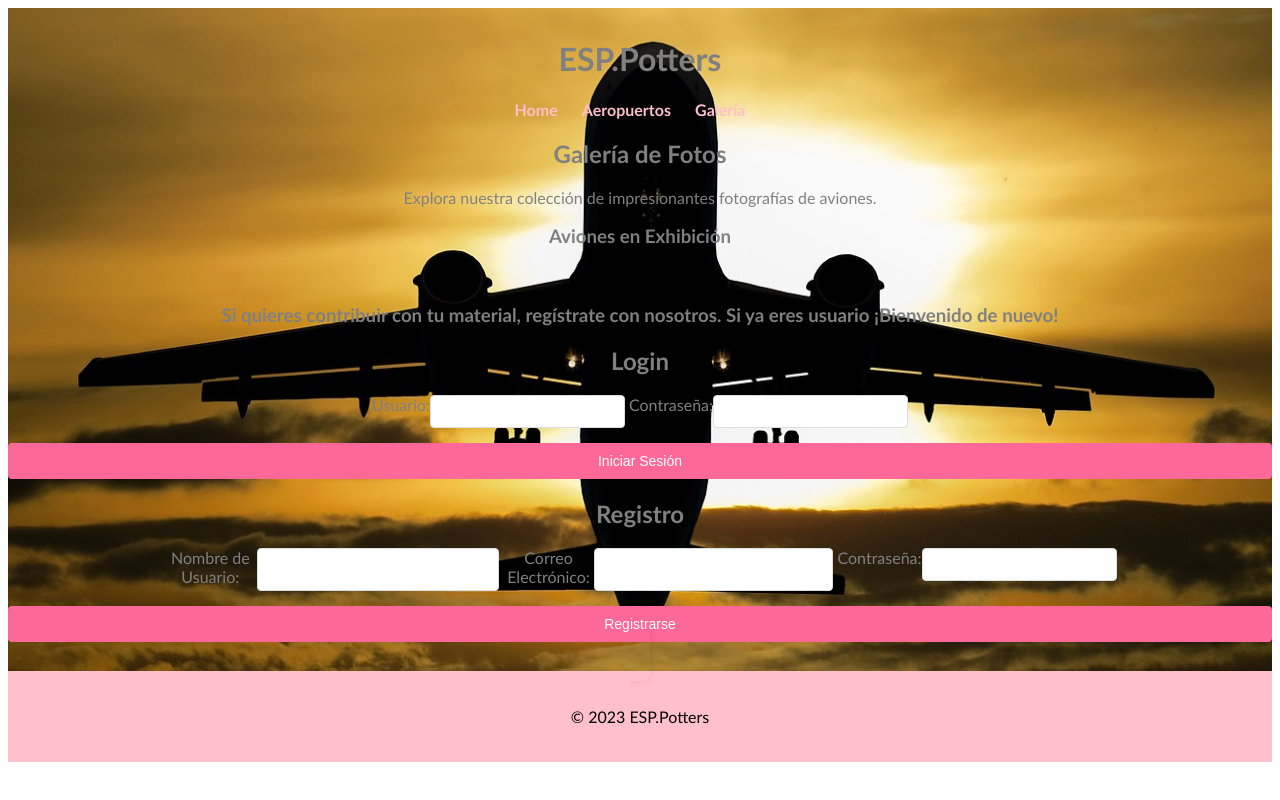
After one commit to PatiCMacias/PASIR, a PHP site: the page made by html/galeria diseño.html in a window 1280 px wide. The commit adds this page. Run offline with PHP 8.4, Linux system fonts and the light colour scheme.

Commit message:
añadido el html de galeria, en una hoja aparte del php

```diff
--- a/css/css_galeria.css
+++ b/css/css_galeria.css
@@ -1,7 +1,58 @@
+
+.contenedor {
+            padding: 20px;
+            border-radius: 8px;
+            box-shadow: 0 0 10px rgba(0, 0, 0, 0.1);
+            width: 300px;
+            display: inline;
+        }
+        h2 {
+            text-align: center;
+        }
+        form {
+            margin-top: 15px;
+        }
+        .campoFormulario {
+            margin-bottom: 15px;
+            display: inline-flex;
+        }
+        .campoFormulario label {
+            display: block;
+            margin-bottom: 5px;
+        }
+        .campoFormulario input {
+            width: 100%;
+            padding: 8px;
+            border: 1px solid #ddd;
+            border-radius: 4px;
+        }
+        .boton {
+            width: 100%;
+            padding: 10px;
+            border: none;
+            border-radius: 4px;
+            background-color: #fc6998;
+            color: white;
+            cursor: pointer;
+            font-size: 14px;
+            transition: font-size 0.3s ease;
+        }
+        .boton:hover {
+            background-color: #FF0080;
+            font-size: 18px;
+        }
+        .separador {
+            text-align: center;
+            margin: 20px 0;
+        }
+
 
 header {
     background-color: white;
-    color: black;
+    background-image: url('../images/fotosol.jpg');
+    background-size: cover;
+    background-position: center;
+    color: grey;
     text-align: center;
     padding: 10px 0;
 }
@@ -18,7 +69,16 @@ nav ul li {
 nav ul li a {
     color: pink;
     text-decoration: none;
+    font-weight: bold;
+    font-size: 16px;
+    transition: font-size 0.3s ease;
 }
+
+ul li a:hover {
+font-size: 20px;
+color: white;
+  }
+
 body {
     font-family: Calibri, sans-serif;
 }
--- /dev/null
+++ b/html/galeria diseño.html
@@ -0,0 +1,74 @@
+<!DOCTYPE html>
+<html lang="es-ES">
+<head>
+    <meta charset="UTF-8">
+    <title>ESP.POTTERS</title>
+    <link rel="stylesheet" type="text/css" href="../css/css_galeria.css">
+</head>
+<body>
+<header>
+    <h1>ESP.Potters</h1>
+    <nav>
+        <ul>
+            <li><a href="index.html">Home</a></li>
+            <li><a href="aeropuertos.html">Aeropuertos</a></li>
+            <li><a href="galeria.php">Galería</a></li>
+<!--            <li><a href="./contacto.html">Contacto</a></li>-->
+        </ul>
+    </nav>
+
+
+    <div class="photo-gallery-intro">
+        <h2>Galería de Fotos</h2>
+        <p>Explora nuestra colección de impresionantes fotografías de aviones.</p>
+    </div>
+
+    <div class="photo-gallery">
+        <h3>Aviones en Exhibición</h3>
+
+
+
+
+
+    </div>
+
+ <div class="contenedor">
+    <h3>Si quieres contribuir con tu material, regístrate con nosotros. Si ya eres usuario ¡Bienvenido de nuevo! </h3>
+        <h2>Login</h2>
+        <form action="login.php" method="post">
+            <div class="campoFormulario">
+                <label for="loginUsername">Usuario:</label>
+                <input type="text" id="loginUsername" name="loginUsername" required>
+            </div>
+            <div class="campoFormulario">
+                <label for="loginPassword">Contraseña:</label>
+                <input type="password" id="loginPassword" name="loginPassword" required>
+            </div>
+            <button type="submit" class="boton">Iniciar Sesión</button>
+        </form>
+
+        <div class="separador"></div>
+
+        <h2>Registro</h2>
+        <form action="register.php" method="post">
+            <div class="campoFormulario">
+                <label for="registerUsername">Nombre de Usuario:</label>
+                <input type="text" id="registerUsername" name="registerUsername" required>
+            </div>
+            <div class="campoFormulario">
+                <label for="registerEmail">Correo Electrónico:</label>
+                <input type="email" id="registerEmail" name="registerEmail" required>
+            </div>
+            <div class="campoFormulario">
+                <label for="registerPassword">Contraseña:</label>
+                <input type="password" id="registerPassword" name="registerPassword" required>
+            </div>
+            <button type="submit" class="boton">Registrarse</button>
+        </form>
+    </div>
+</header>
+<footer>
+    <p>&copy; 2023 ESP.Potters</p>
+</footer>
+</body>
+</html>
```
